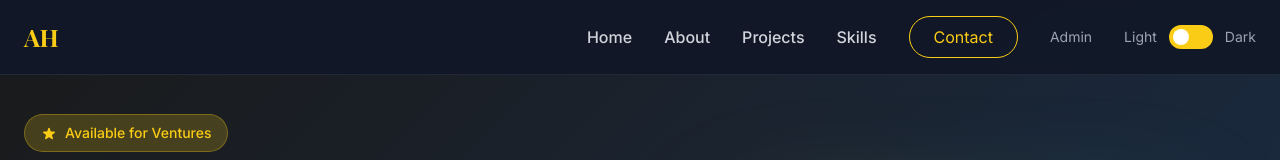
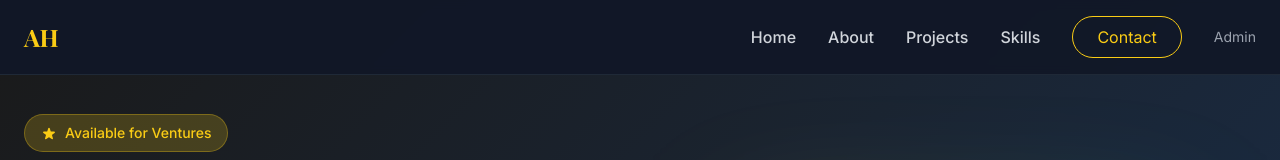
Before and after one commit to AbdullahHassan176/AH-Personal-Site, a Next.js app: page / in a window 1280 px wide. Shown: the top 160 px of the page. Built offline with nearby package versions, Linux system fonts and the light colour scheme; no server answers; a web font is replaced by a local one.

Commit message:
remove: Theme toggle button from navigation
- Remove Light/Dark theme toggle button from top navigation
- Site now loads in dark mode by default
- Cleaner navigation bar with consistent dark theme
- Remove unused ThemeToggle import and component

```diff
--- a/components/layout/Navigation.tsx
+++ b/components/layout/Navigation.tsx
@@ -2,7 +2,6 @@
 
 import { useState, useEffect } from 'react'
 import { cn } from '@/lib/utils'
-import { ThemeToggle } from '@/components/theme-toggle'
 
 export function Navigation() {
   const [isScrolled, setIsScrolled] = useState(false)
@@ -47,7 +46,6 @@ export function Navigation() {
             <a href="/admin/login" className="text-gray-400 hover:text-gray-300 transition-colors text-sm">
               Admin
             </a>
-            <ThemeToggle />
           </div>
           <button className="md:hidden text-gray-300">
             <svg className="w-6 h-6" fill="none" stroke="currentColor" viewBox="0 0 24 24">
```
